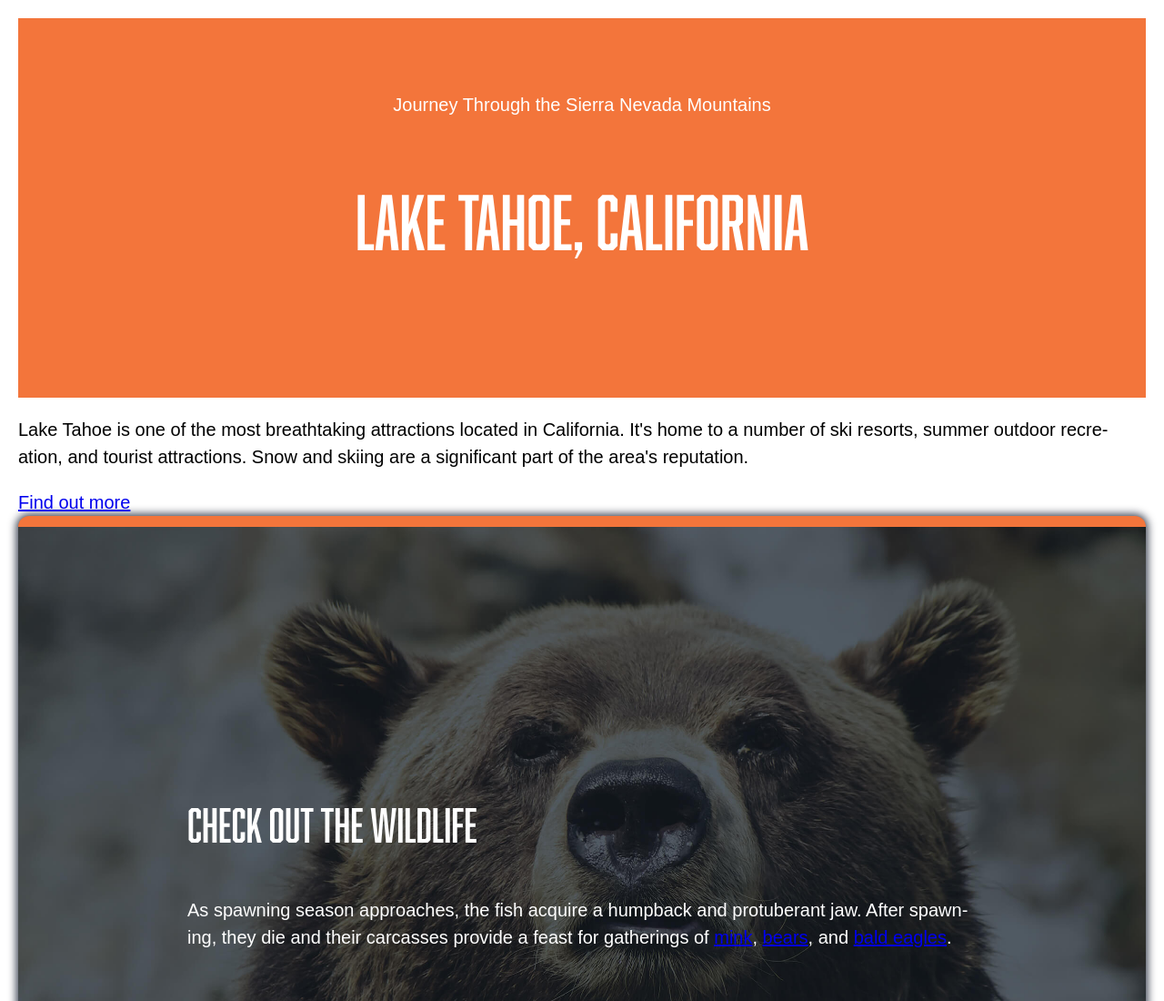
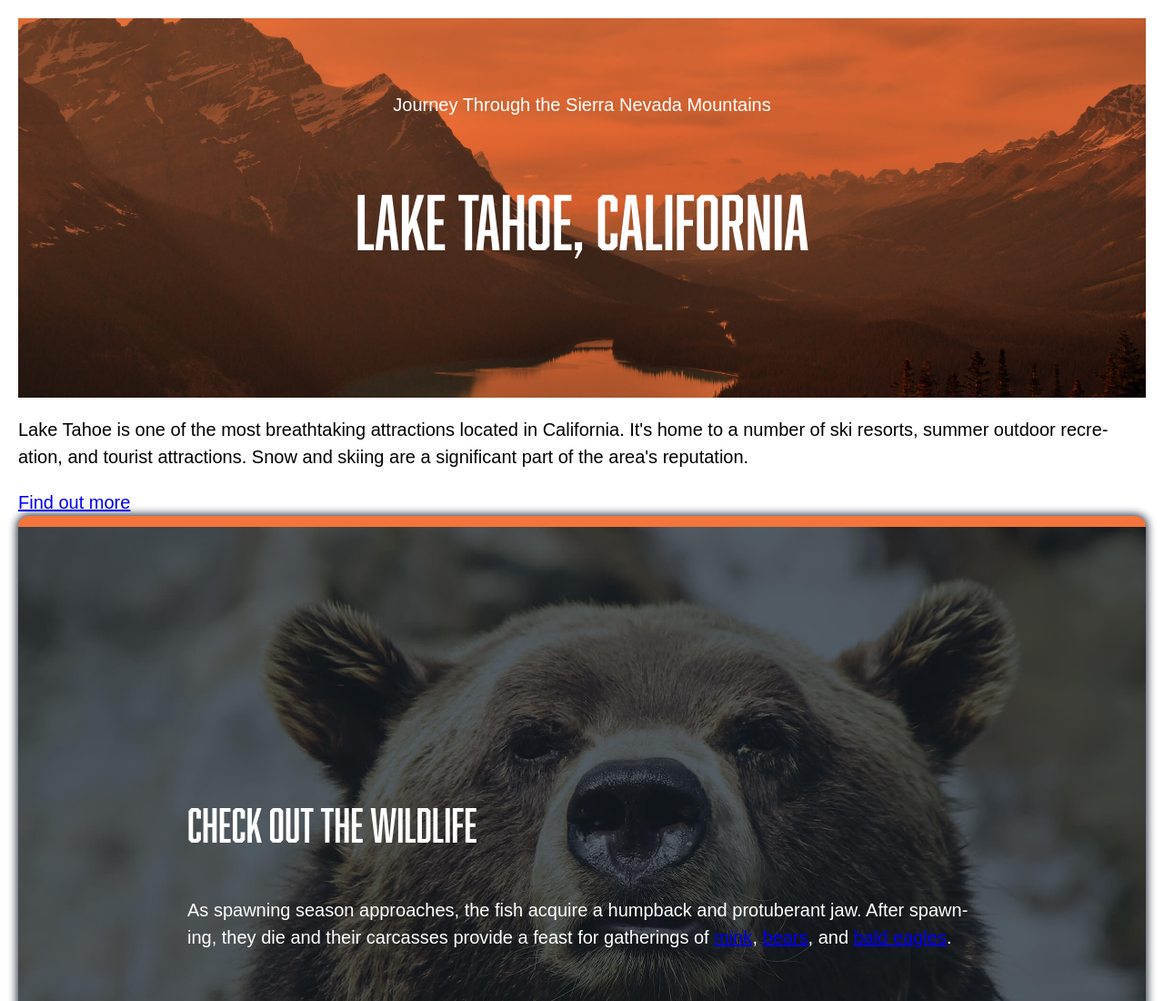
Before and after one commit to MustafaAhsanKhan/Team-Treehouse, a plain HTML site: page Web-Design/CSS/CSS-Design/index.html in a window 1280 px wide. Shown: the top 1100 px of the page at 91% size. Drawn offline with Linux system fonts and the light colour scheme; a web font is replaced by a local one.

Commit message:
Background blend modes

```diff
--- a/Web-Design/CSS/CSS-Design/css/style.css
+++ b/Web-Design/CSS/CSS-Design/css/style.css
@@ -49,7 +49,8 @@
 
 header {
   padding: 10vh 1rem;
-  background-color: #f3753b;
+  background: url(../img/mountains.jpg) center / cover no-repeat #f3753b;
+  background-blend-mode: multiply;
   color: white;
 }
 header, footer {
```
